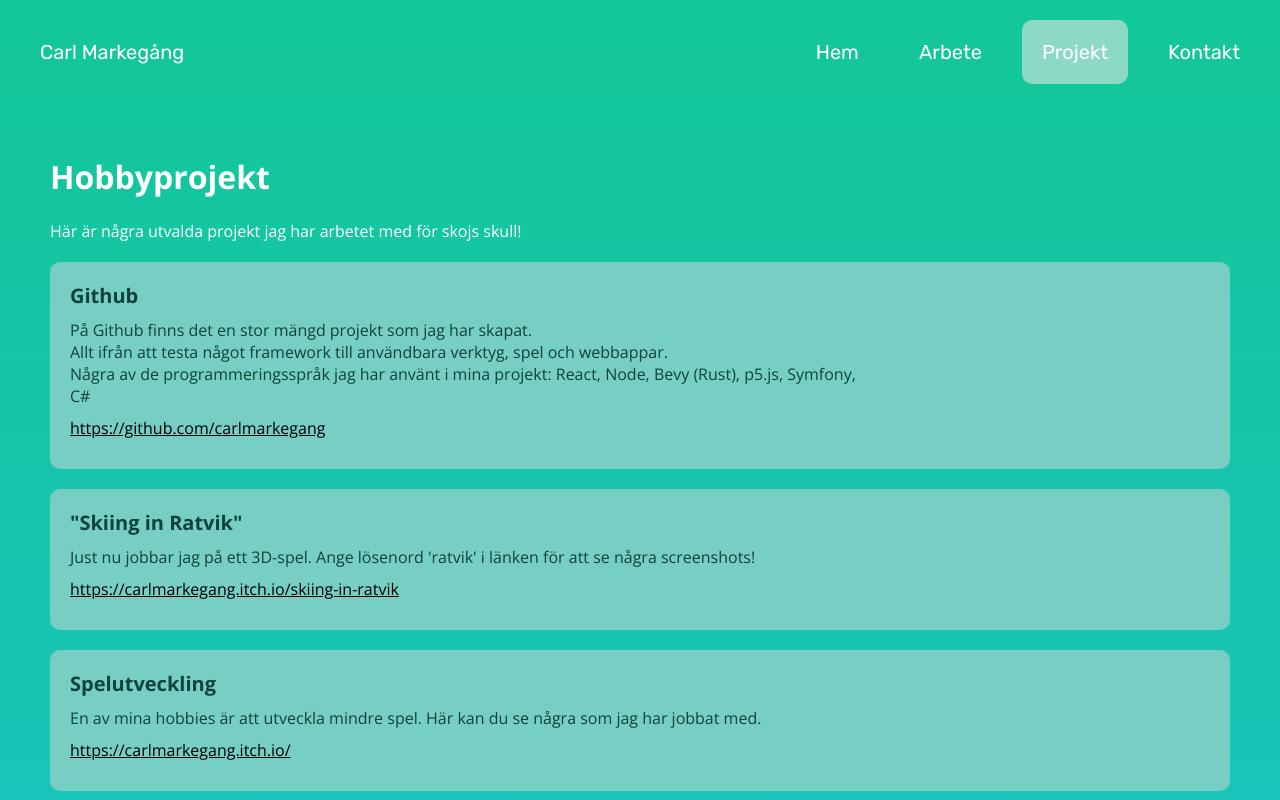
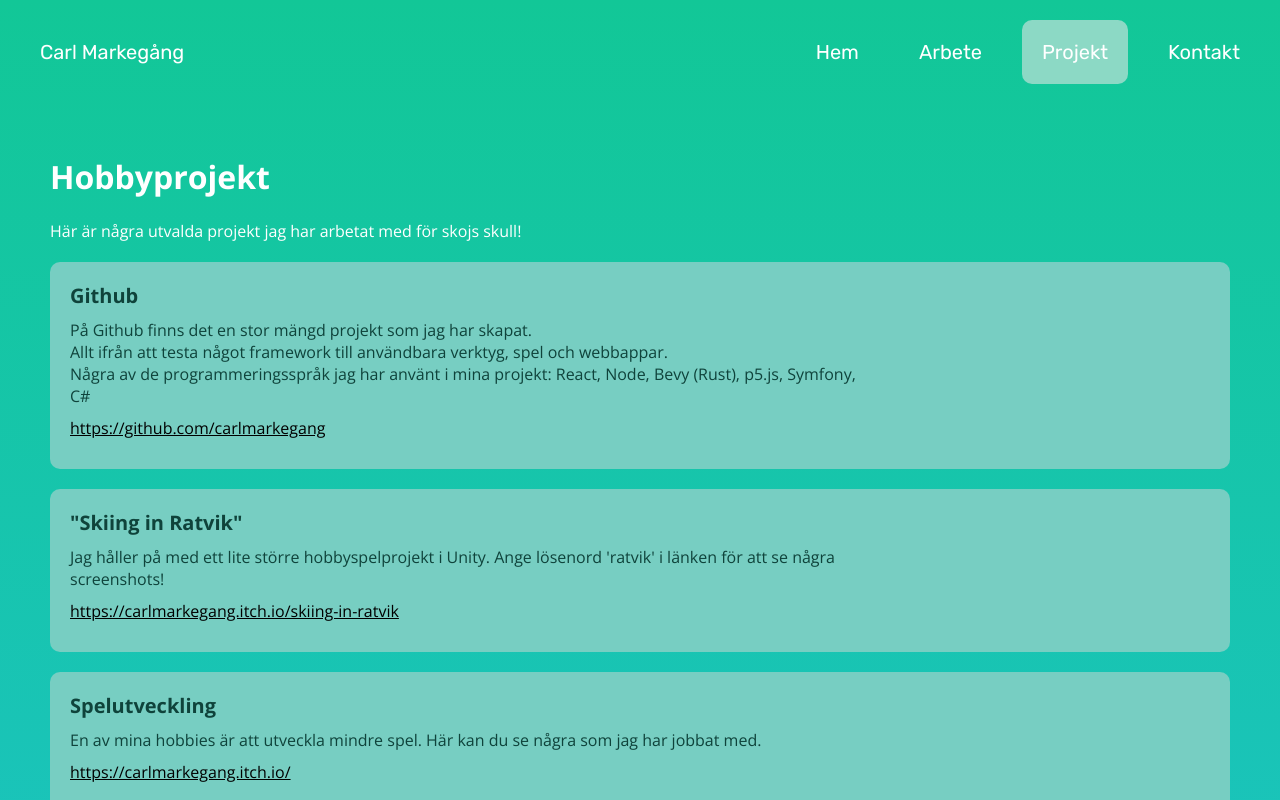
Before and after one commit to carlmarkegang/portfolio-v2, a Next.js app in the folder portfolio/: page /projects in a window 1280 px wide. Shown: the top 800 px of the page. Built offline with nearby package versions, Linux system fonts and the light colour scheme.

Commit message:
Update page.tsx

```diff
--- a/portfolio/src/app/projects/page.tsx
+++ b/portfolio/src/app/projects/page.tsx
@@ -5,7 +5,7 @@ export default function Projects() {
   return (
     <div>
       <h1>Hobbyprojekt</h1>
-      <div className="subtitle">Här är några utvalda projekt jag har arbetet med för skojs skull!</div>
+      <div className="subtitle">Här är några utvalda projekt jag har arbetat med för skojs skull!</div>
       <div className="projects">
 
         <ProjectBlock
@@ -22,7 +22,7 @@ export default function Projects() {
         <ProjectBlock
           title='"Skiing in Ratvik"'
           name="" years=""
-          description="Just nu jobbar jag på ett 3D-spel. Ange lösenord 'ratvik' i länken för att se några screenshots!"
+          description="Jag håller på med ett lite större hobbyspelprojekt i Unity. Ange lösenord 'ratvik' i länken för att se några screenshots!"
           link="https://carlmarkegang.itch.io/skiing-in-ratvik"
           image="" />
 
```
